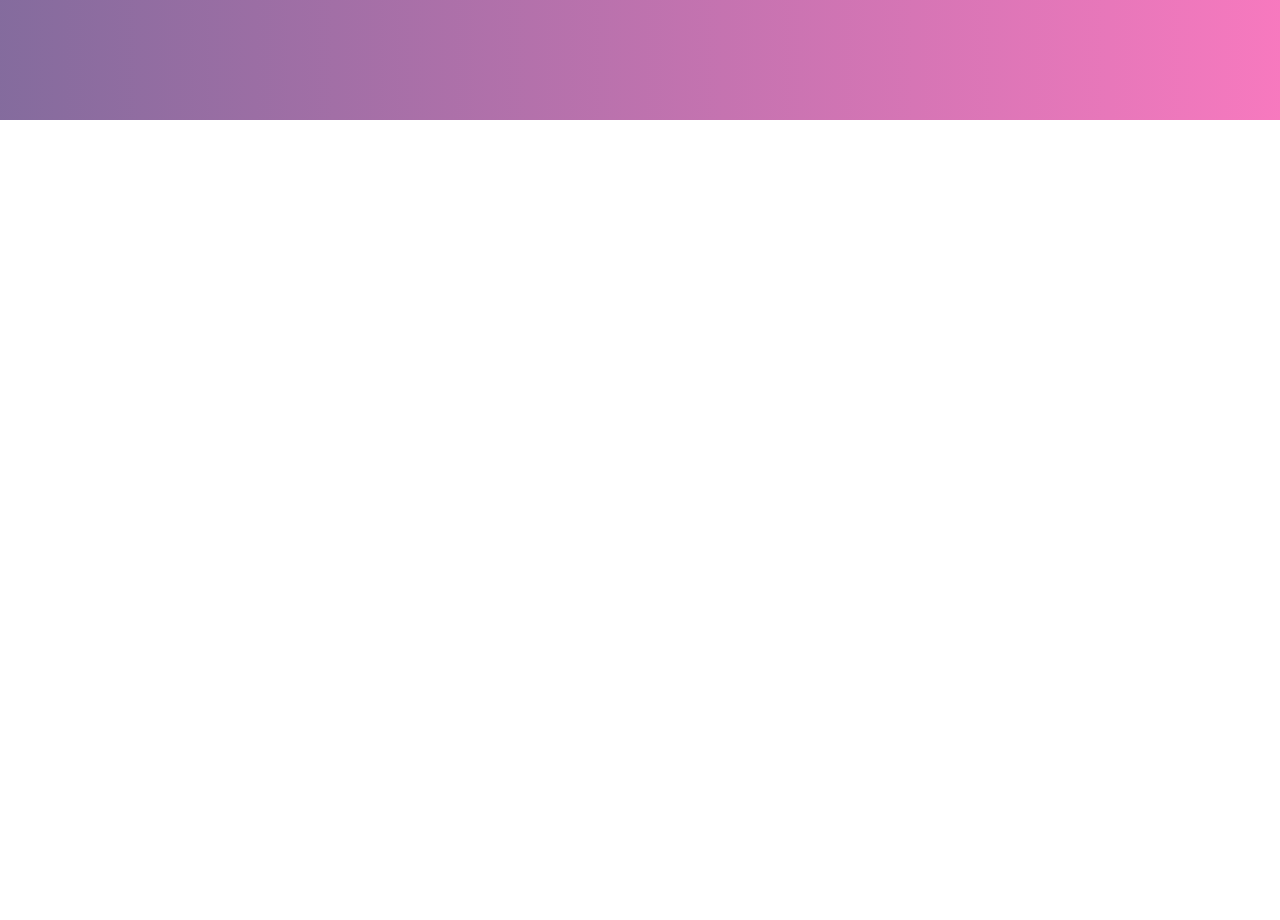
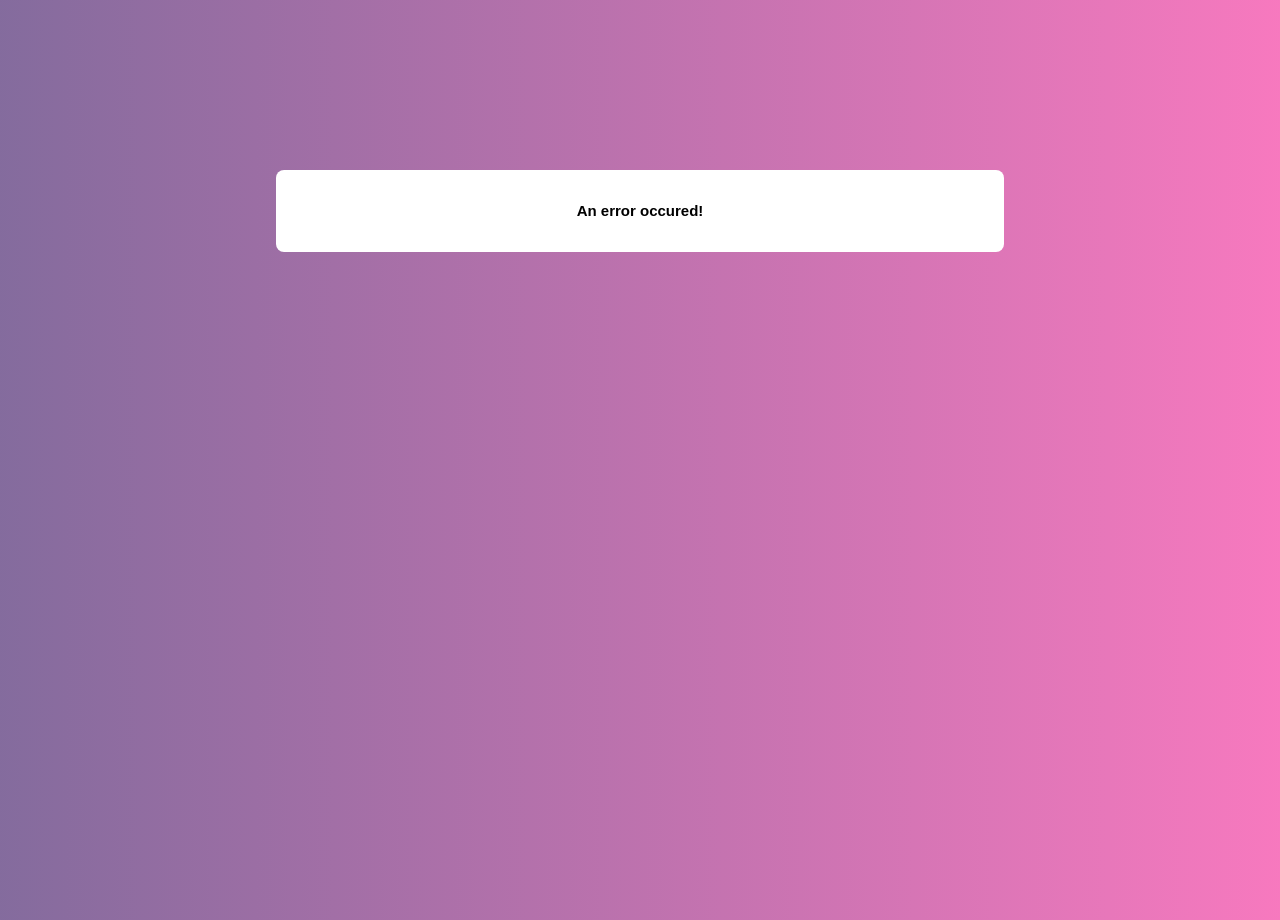
Before and after one commit to gabatk/age-form, a React (Create React App) app: page / in a window 1280 px wide. Shown: the part 680-1600 px from the top of the page. Before the commit the page ends 800 px from the top, so only its background shows below. Built offline with nearby package versions, Linux system fonts and the light colour scheme.

Commit message:
ErrorModal in progress.

```diff
--- a/public/index.html
+++ b/public/index.html
@@ -25,6 +25,7 @@
       Learn how to configure a non-root public URL by running `npm run build`.
     -->
     <title>React App</title>
+    <script src="https://kit.fontawesome.com/e3bd443a68.js" crossorigin="anonymous"></script>
   </head>
   <body>
     <noscript>You need to enable JavaScript to run this app.</noscript>
--- a/src/App.css
+++ b/src/App.css
@@ -6,6 +6,10 @@
   text-align: center;
   overflow: hidden;
 }
+
+.error-modal {
+  width: 70%;
+   margin: 0 auto;}
 
 @media (min-width: 768px) {
   .app {
--- a/src/App.js
+++ b/src/App.js
@@ -1,7 +1,7 @@
 import React, { useState } from 'react';
 import FormPanel from './component/FormPanel';
 import UsersData from './component/UsersData';
-import ErrorBox from './component/ErrorBox';
+import ErrorModal from './component/ErrorModal';
 import './App.css';
 
 const usersList = [
@@ -25,7 +25,9 @@ newUserDataHandler = (newUserData) => {
 			<FormPanel onNewUserData={newUserDataHandler} />
 			<UsersData  items={newUserInfo}/>
 		</div>
-        <ErrorBox />
+		<div className='app error-modal'>
+        <ErrorModal />
+		</div>
         </div>
 	);
 }
--- a/src/component/ErrorBox.js
+++ /dev/null
@@ -1,6 +0,0 @@
-import React from 'react';
-import './ErrorBox.css';
-
-const ErrorBox = () => {};
-
-export default ErrorBox;
--- /dev/null
+++ b/src/component/ErrorModal.js
@@ -0,0 +1,17 @@
+import React from 'react';
+import Box from './Box';
+import './ErrorModal.css';
+import { FontAwesomeIcon } from '@fortawesome/react-fontawesome';
+
+const ErrorModal = () => {
+	return (
+		<Box>
+			<div>
+				{/* <FontAwesomeIcon icon="fa-solid fa-triangle-exclamation" style={{color: "#f43c6d",}} /> */}
+			</div>
+			<h2>An error occured!</h2>
+		</Box>
+	);
+};
+
+export default ErrorModal;
--- a/src/component/UsersData.css
+++ b/src/component/UsersData.css
@@ -9,7 +9,7 @@
     margin: 10px;
     font-size: 1.4rem;
     font-weight: bold;
-    color: #f43c6d;
+    color: rgb(244, 60, 109);
     text-align: center;
     text-transform: uppercase;
 }
```
Also changed, not shown: src/component/ErrorBox.css (deleted), src/component/ErrorModal.css (added).
